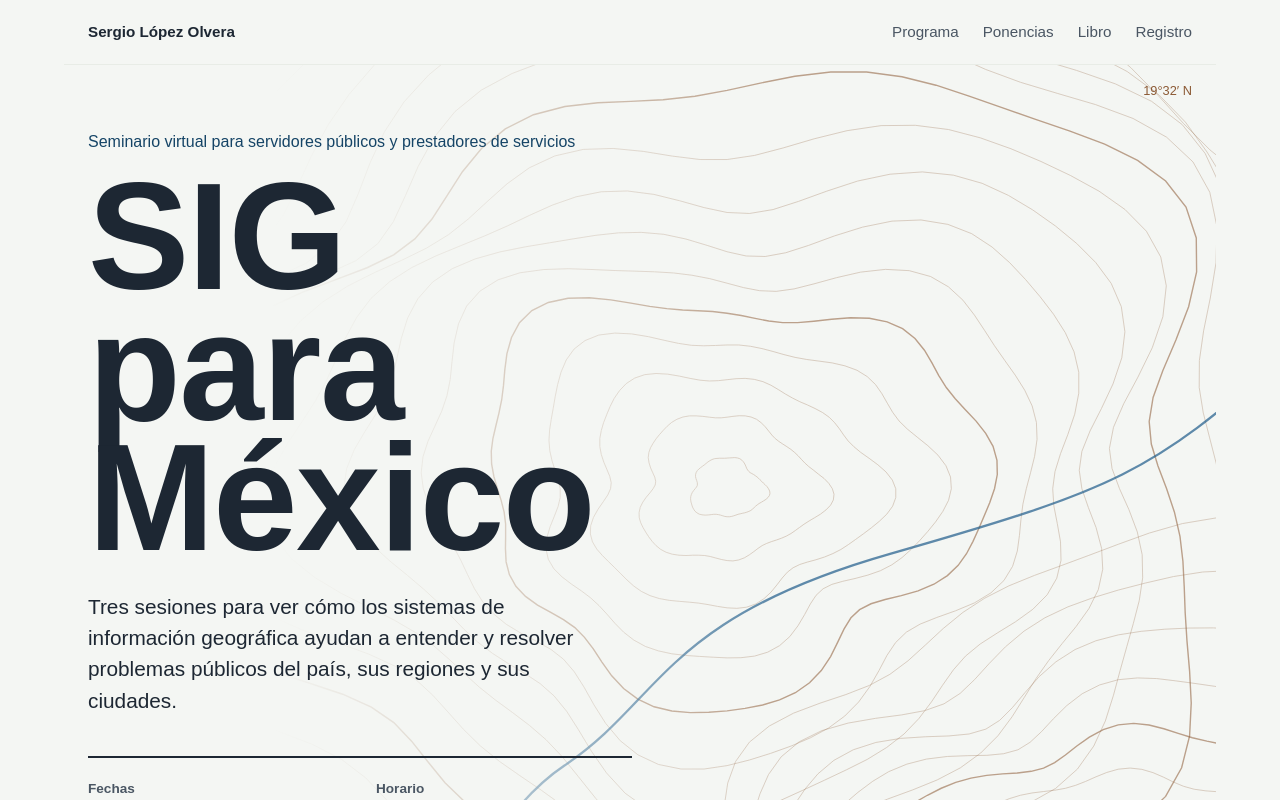
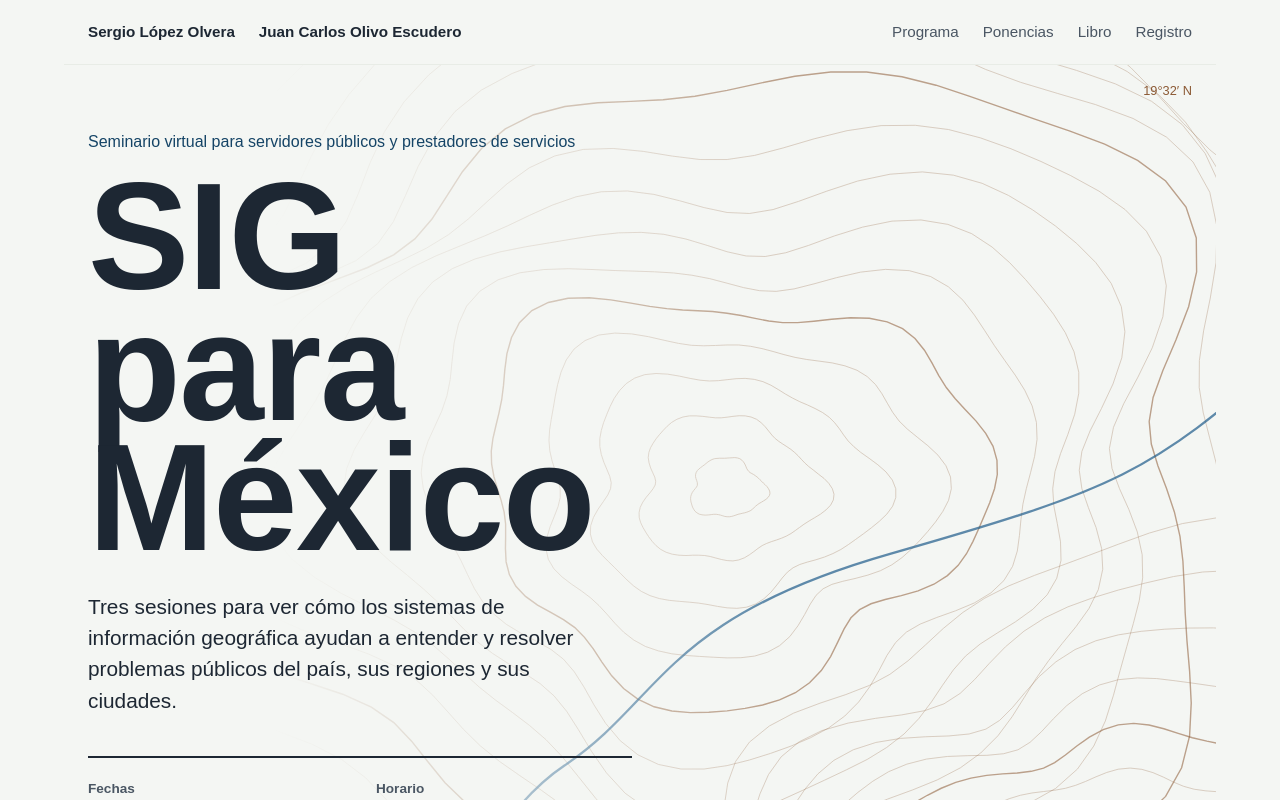
Before and after one commit to sergiolopezolvera/portfolio-sergio, a Next.js app: page /sig-para-mexico in a window 1280 px wide. Shown: the top 800 px of the page. Built offline with nearby package versions, Linux system fonts and the light colour scheme; a web font is replaced by a local one.

Commit message:
Encabezado: enlace a LinkedIn de Juan Carlos Olivo Escudero
Co-Authored-By: Claude Opus 5.5 <noreply@anthropic.com>
Claude-Session: https://claude.ai/code/session_01E5zc8gLJUuTtFQavAnzXgW

```diff
--- a/app/sig-para-mexico/layout.tsx
+++ b/app/sig-para-mexico/layout.tsx
@@ -31,9 +31,19 @@ export default function SeminarioLayout({ children }: { children: ReactNode }) {
   return (
     <div className={`${styles.pagina} ${archivo.variable} ${sourceSerif.variable}`} lang="es">
       <header className={styles.barra}>
-        <Link href="/" className={styles.marca}>
-          Sergio López Olvera
-        </Link>
+        <div className={styles.marcas}>
+          <Link href="/" className={styles.marca}>
+            Sergio López Olvera
+          </Link>
+          <a
+            href="https://www.linkedin.com/in/juan-carlos-olivo-escudero-098717132/"
+            className={styles.marca}
+            target="_blank"
+            rel="noopener noreferrer"
+          >
+            Juan Carlos Olivo Escudero
+          </a>
+        </div>
         <nav className={styles.nav} aria-label="Secciones">
           <Link href="/sig-para-mexico#programa">Programa</Link>
           <Link href="/sig-para-mexico#ponencias">Ponencias</Link>
--- a/app/sig-para-mexico/seminario.module.css
+++ b/app/sig-para-mexico/seminario.module.css
@@ -38,10 +38,20 @@
   font-size: 0.95rem;
 }
 
+.marcas {
+  display: flex;
+  flex-wrap: wrap;
+  gap: 0.35rem 1.5rem;
+}
+
 .marca {
   font-weight: 600;
   color: var(--tinta);
   text-decoration: none;
+}
+
+.marca:hover {
+  color: var(--agua);
 }
 
 .nav {
```
